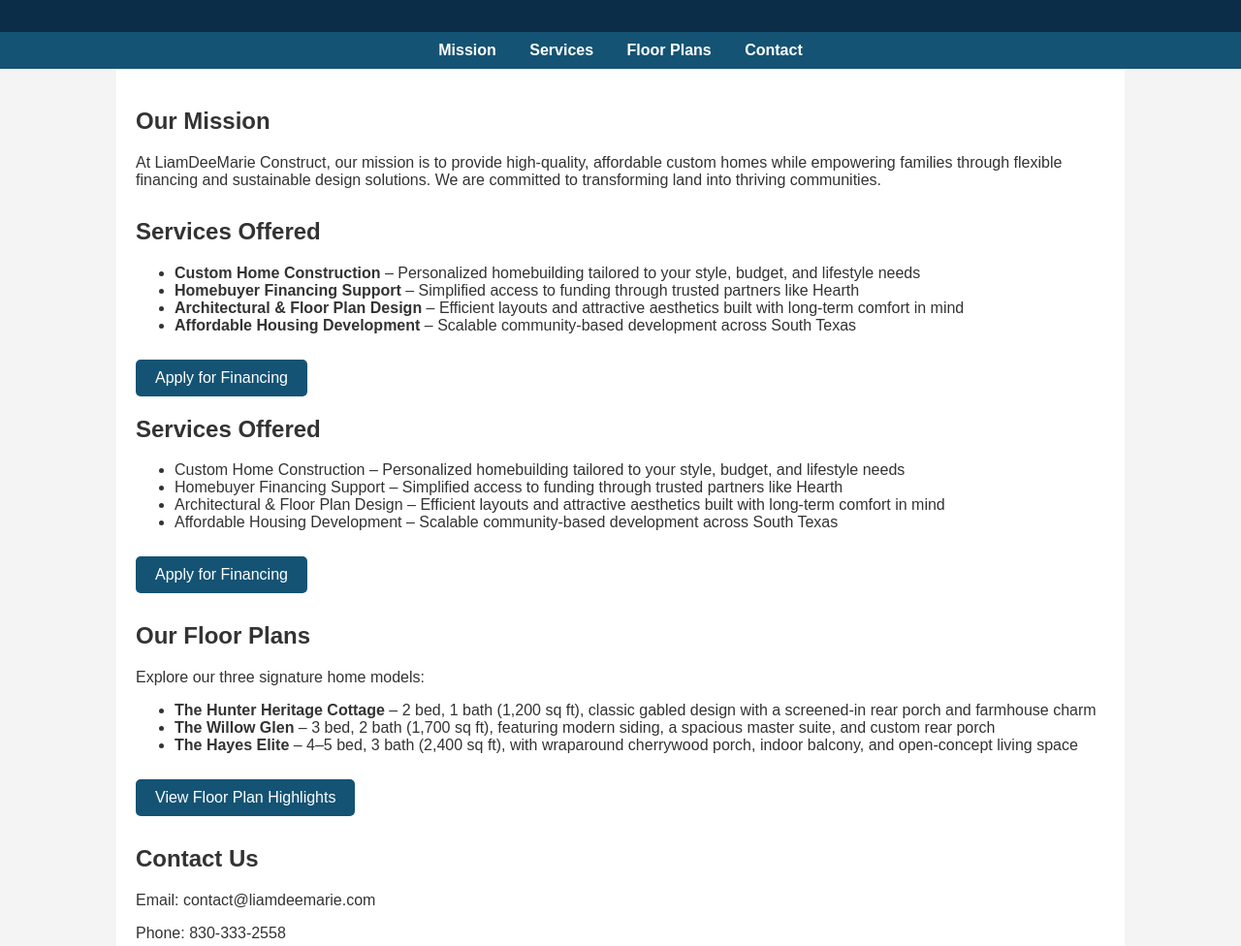
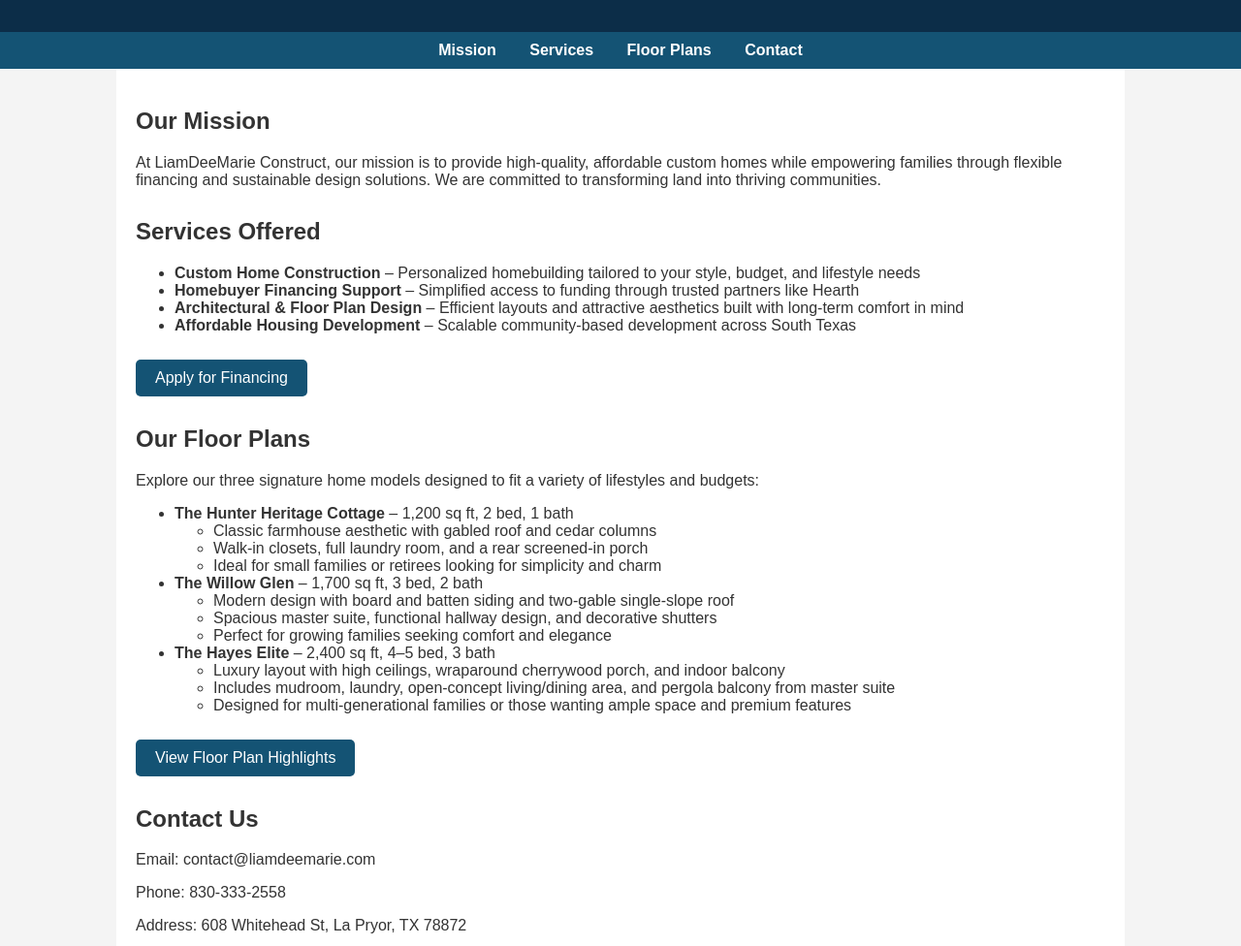
Before and after one commit to LDM-construct2025/liamdeemarie.github.io, a plain HTML site: page index.html in a window 1280 px wide. Shown: the part 121-1097 px from the top of the page at 97% size. Drawn offline with Linux system fonts and the light colour scheme.

Commit message:
Add files via upload

```diff
--- a/index.html
+++ b/index.html
@@ -89,24 +89,33 @@
         <li><strong>Affordable Housing Development</strong> – Scalable community-based development across South Texas</li>
       </ul>
       <a class="btn" href="https://www.gethearth.com/" target="_blank">Apply for Financing</a>
-
-      <h2>Services Offered</h2>
-      <ul>
-        <li>Custom Home Construction – Personalized homebuilding tailored to your style, budget, and lifestyle needs</li>
-        <li>Homebuyer Financing Support – Simplified access to funding through trusted partners like Hearth</li>
-        <li>Architectural & Floor Plan Design – Efficient layouts and attractive aesthetics built with long-term comfort in mind</li>
-        <li>Affordable Housing Development – Scalable community-based development across South Texas</li>
-      </ul>
-      <a class="btn" href="https://www.gethearth.com/" target="_blank">Apply for Financing</a>
     </section>
 
     <section id="plans">
       <h2>Our Floor Plans</h2>
-      <p>Explore our three signature home models:</p>
+      <p>Explore our three signature home models designed to fit a variety of lifestyles and budgets:</p>
       <ul>
-        <li><strong>The Hunter Heritage Cottage</strong> – 2 bed, 1 bath (1,200 sq ft), classic gabled design with a screened-in rear porch and farmhouse charm</li>
-        <li><strong>The Willow Glen</strong> – 3 bed, 2 bath (1,700 sq ft), featuring modern siding, a spacious master suite, and custom rear porch</li>
-        <li><strong>The Hayes Elite</strong> – 4–5 bed, 3 bath (2,400 sq ft), with wraparound cherrywood porch, indoor balcony, and open-concept living space</li>
+        <li><strong>The Hunter Heritage Cottage</strong> – 1,200 sq ft, 2 bed, 1 bath
+          <ul>
+            <li>Classic farmhouse aesthetic with gabled roof and cedar columns</li>
+            <li>Walk-in closets, full laundry room, and a rear screened-in porch</li>
+            <li>Ideal for small families or retirees looking for simplicity and charm</li>
+          </ul>
+        </li>
+        <li><strong>The Willow Glen</strong> – 1,700 sq ft, 3 bed, 2 bath
+          <ul>
+            <li>Modern design with board and batten siding and two-gable single-slope roof</li>
+            <li>Spacious master suite, functional hallway design, and decorative shutters</li>
+            <li>Perfect for growing families seeking comfort and elegance</li>
+          </ul>
+        </li>
+        <li><strong>The Hayes Elite</strong> – 2,400 sq ft, 4–5 bed, 3 bath
+          <ul>
+            <li>Luxury layout with high ceilings, wraparound cherrywood porch, and indoor balcony</li>
+            <li>Includes mudroom, laundry, open-concept living/dining area, and pergola balcony from master suite</li>
+            <li>Designed for multi-generational families or those wanting ample space and premium features</li>
+          </ul>
+        </li>
       </ul>
       <a class="btn" href="#">View Floor Plan Highlights</a>
     </section>
```
